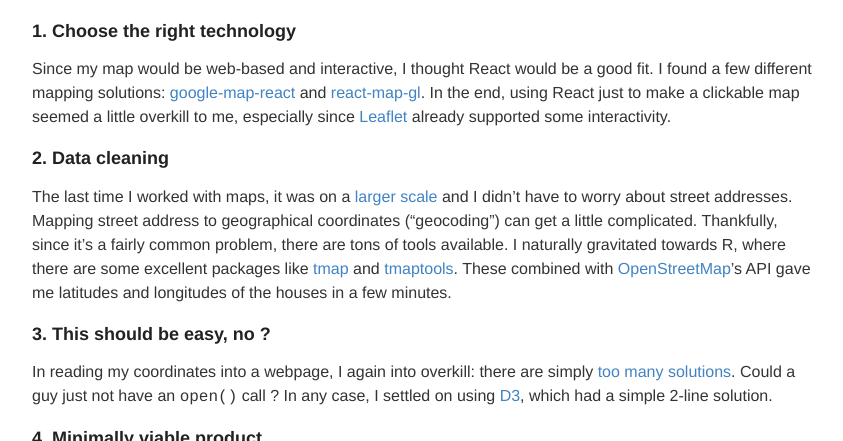
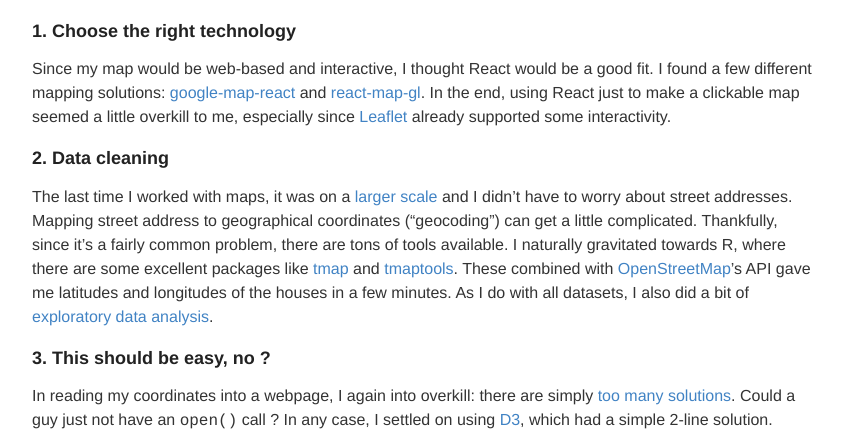
Before and after one commit to ptvan/ptvan.github.io, a Jekyll site: the page built from _posts/2019-09-11-javascript-interactive-streetmap.md, in a window 1280 px wide and 900 px high, scrolled down 387 px, cut to the strip 0-441 px from the top of the window. Shown: the whole strip, without its empty margins (218-1061 px from the left). Built offline with Jekyll 4.4.1, drawn with Linux system fonts in a browser that asks for light colours.

Commit message:
updated interactive streetmap blogpost

```diff
--- a/_posts/2019-09-11-javascript-interactive-streetmap.md
+++ b/_posts/2019-09-11-javascript-interactive-streetmap.md
@@ -14,7 +14,7 @@
 
 ### 2. Data cleaning
 
-The last time I worked with maps, it was on a [larger scale](https://github.com/ptvan/nutria2007) and I didn't have to worry about street addresses. Mapping street address to geographical coordinates ("geocoding") can get a little complicated. Thankfully, since it's a fairly common problem, there are tons of tools available. I naturally gravitated towards R, where there are some excellent packages like [tmap](https://github.com/mtennekes/tmap) and [tmaptools](https://github.com/mtennekes/tmaptools). These combined with [OpenStreetMap](https://www.openstreetmap.org)'s API gave me latitudes and longitudes of the houses in a few minutes.
+The last time I worked with maps, it was on a [larger scale](https://github.com/ptvan/nutria2007) and I didn't have to worry about street addresses. Mapping street address to geographical coordinates ("geocoding") can get a little complicated. Thankfully, since it's a fairly common problem, there are tons of tools available. I naturally gravitated towards R, where there are some excellent packages like [tmap](https://github.com/mtennekes/tmap) and [tmaptools](https://github.com/mtennekes/tmaptools). These combined with [OpenStreetMap](https://www.openstreetmap.org)'s API gave me latitudes and longitudes of the houses in a few minutes. As I do with all datasets, I also did a bit of [exploratory data analysis](https://github.com/ptvan/python-snippets/blob/master/cozycottage_EDA.ipynb).
 
 ### 3. This should be easy, no ?
 
```
